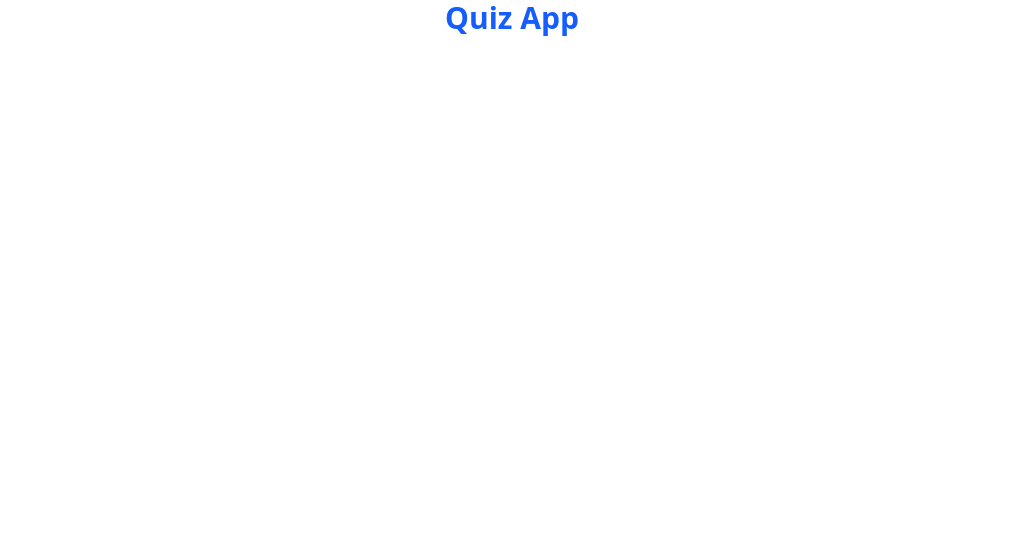
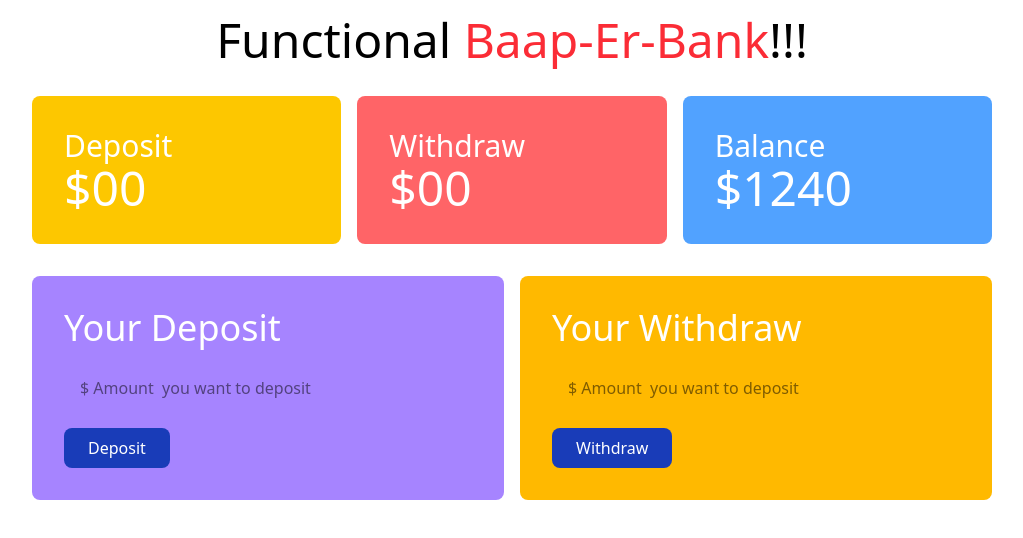
Before and after one commit to SabbirMeazee/BANK_wevbsite, a website: page src/index.html in a window 1280 px wide. Shown: the whole page, without its empty margins (128-1151 px from the left). Drawn offline with Linux system fonts and the light colour scheme.

Commit message:
Ui design setup

```diff
--- a/src/index.html
+++ b/src/index.html
@@ -4,12 +4,54 @@
 <head>
     <meta charset="UTF-8" />
     <meta name="viewport" content="width=device-width, initial-scale=1.0" />
-    <title>Quiz App</title>
+    <title>Bank website</title>
     <link href="style.css" rel="stylesheet" />
 </head>
 
 <body>
-    <h1 class="text-3xl font-bold mb-6 text-center text-blue-600">Quiz App</h1>
+    <header>
+        <h1 class="text-5xl text-center mt-4">Functional <span class="text-red-500 font-medium">Baap-Er-Bank</span>!!!
+        </h1>
+    </header>
+    <main>
+        <!-- balance and transaction summary -->
+        <section class="mt-8">
+            <div class="grid grid-cols-3 gap-4 w-3/4 mx-auto text-white">
+                <div class="bg-yellow-400 p-8 rounded-lg">
+                    <h4 class="text-3xl">Deposit</h4>
+                    <h2 class="text-5xl font-medium">$<span id="deposit-total">00</span></h2>
+                </div>
+                <div class="bg-red-400 p-8 rounded-lg">
+                    <h4 class="text-3xl">Withdraw</h4>
+                    <h2 class="text-5xl font-medium">$<span id="withdraw-total">00</span></h2>
+                </div>
+                <div class="bg-blue-400 p-8 rounded-lg">
+                    <h4 class="text-3xl">Balance</h4>
+                    <h2 class="text-5xl font-medium">$<span id="balance-total">1240</span></h2>
+                </div>
+            </div>
+        </section>
+        <!-- deposit and Withdraw section -->
+        <section class="mt-8 w-3/4 mx-auto">
+            <div class="grid grid-cols-2 gap-4">
+                <div class="bg-violet-400 p-8 rounded-lg">
+                    <h3 class="text-4xl text-white mb-4">Your Deposit</h3>
+                    <input id="deposit-field" class="w-3/4 px-4 py-3 rounded block" type="text"
+                        placeholder="$ Amount  you want to deposit">
+                    <button id="btn-deposit"
+                        class="bg-blue-800 px-6 py-2 text-white rounded-lg mt-4 font-medium hover:bg-blue-600">Deposit</button>
+                </div>
+                <div class="bg-amber-400 p-8 rounded-lg">
+                    <h3 class="text-4xl text-white mb-4">Your Withdraw</h3>
+                    <input id="withdraw-field" class="w-3/4 px-4 py-3 rounded block" type="text"
+                        placeholder="$ Amount  you want to deposit">
+                    <button id="btn-withdraw"
+                        class="bg-blue-800 px-6 py-2 text-white rounded-lg mt-4 font-medium hover:bg-blue-600">Withdraw</button>
+                </div>
+            </div>
+        </section>
+    </main>
+    <script src="script.js"></script>
 
 </body>
 
```
Also changed, not shown: src/style.css.
